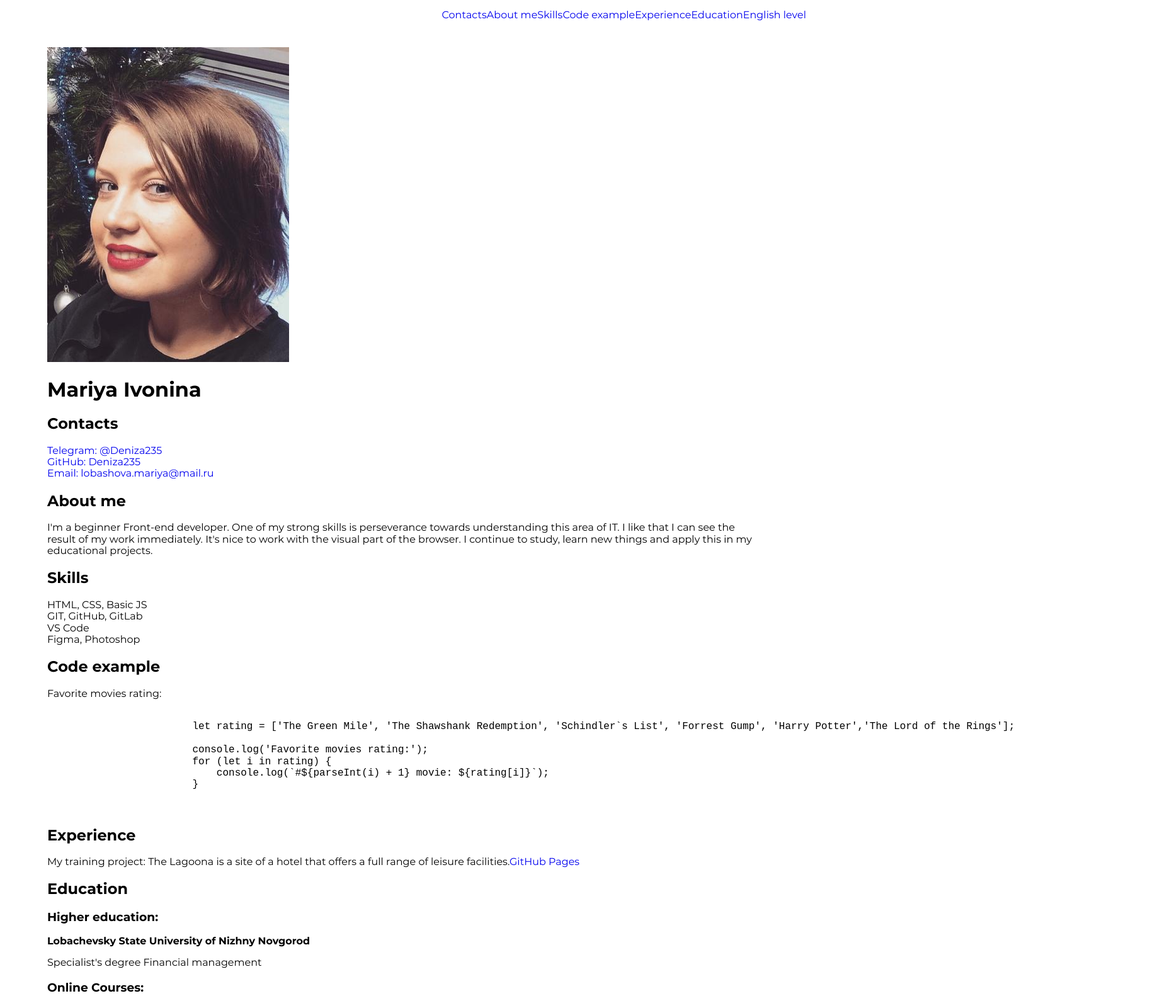
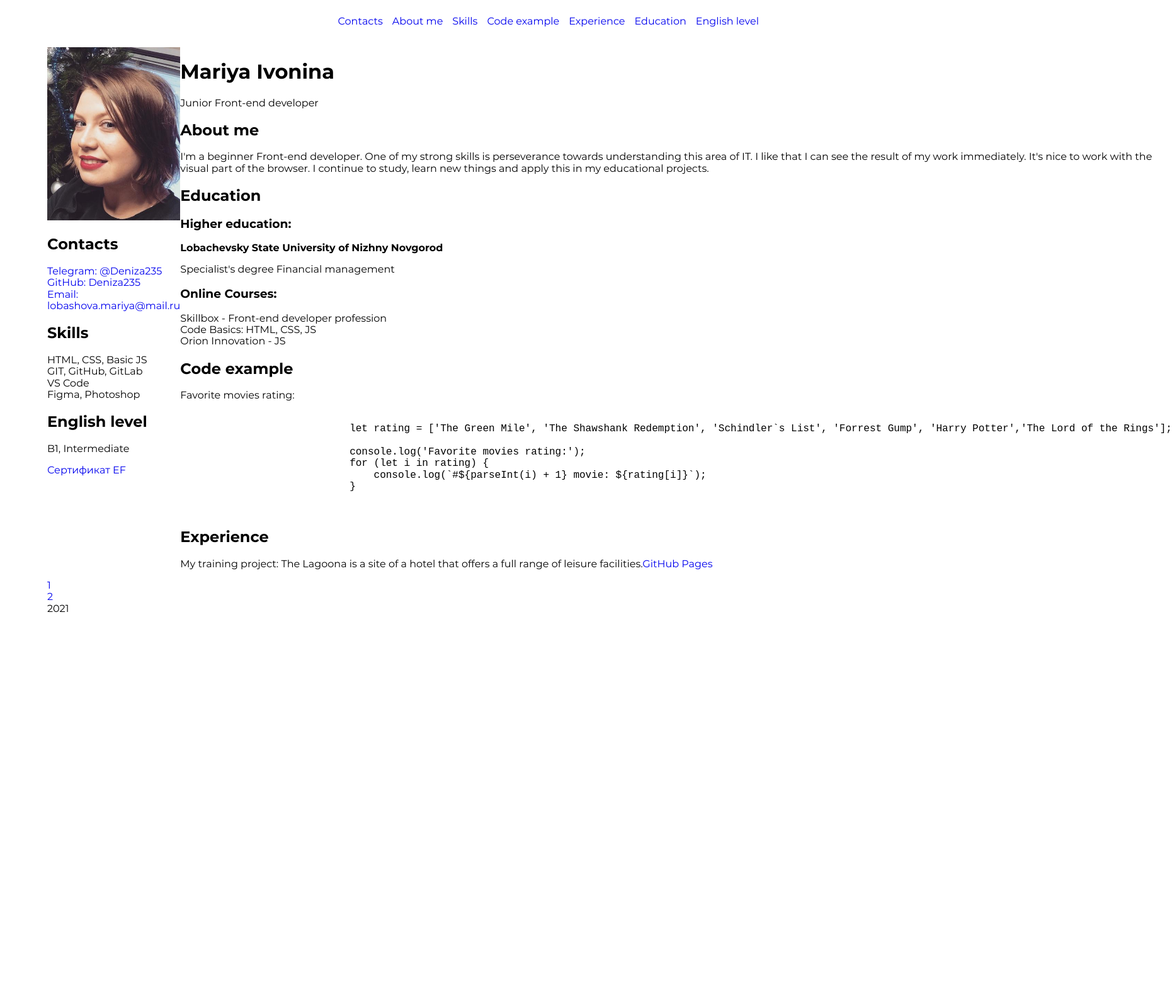
Before and after one commit to Deniza235/rsschool-cv-test, a plain HTML site: page index.html in a window 1280 px wide. Shown: the top 1582 px of the page at 63% size, 1861 px wide, since content can reach past the window. After the commit the page ends 976 px from the top, so only its background shows below. Drawn offline with Linux system fonts and the light colour scheme; files whose address does not match are found by name.

Commit message:
refactor: change structure of the project

```diff
--- a/css/style.css
+++ b/css/style.css
@@ -66,7 +66,7 @@ img {
 }
 
 .container {
-  max-width: 1780px;
+  max-width: 1680px;
   margin-left: auto;
   margin-right: auto;
   padding-left: 75px;
@@ -77,7 +77,8 @@ img {
 
 .header__container {
   height: 75px;
-  padding: 15px 0;
+  padding-top: 25px;
+  padding-bottom: 25px;
 }
 
 .header__nav {
@@ -88,3 +89,13 @@ img {
 .header__list {
   display: flex;
 }
+
+.header__item:not(:last-child) {
+  margin-right: 15px;
+}
+
+/* Main*/
+
+.main__container {
+  display: flex;
+}
--- a/index.html
+++ b/index.html
@@ -25,28 +25,20 @@
         </div>
     </header>
     <main class="main">
-        <section class="photo__container container">
-            <img src="./assets/img/my_foto.jpeg" alt="Photo" class="photo__image">
-            <h1 class="photo__heading">Mariya Ivonina</h1>
+        <div class="main__container container">
+            <article class="short__descr">
+                <section class="photo">
+                    <img src="./assets/img/my_foto.jpeg" alt="Photo" class="contacts__image">
                 </section>
-        <section class="contacts">
-            <div class="contacts__container container">
+                <section id="contacts" class="contacts">
                     <h2 class="contacts__heading">Contacts</h2>
                         <ul class="contacts__list">
                             <li class="contacts__item"><a href="https://t.me/Deniza235" target="_blank">Telegram: @Deniza235</a></li>
                             <li class="contacts__item"><a href="https://github.com/Deniza235" target="_blank">GitHub: Deniza235</a></li>
                             <li class="contacts__item"><a href="mailto:lobashova.mariya@mail.ru" target="_blank">Email: lobashova.mariya@mail.ru</a></li>
                         </ul>
-            </div>
                 </section>
-        <section class="about">
-            <div class="about__container container">
-                <h2 class="about__heading">About me</h2>
-                <p class="about__description">I'm a beginner Front-end developer. One of my strong skills is perseverance towards understanding this area of IT. I like that I can see the result of my work immediately. It's nice to work with the visual part of the browser. I continue to study, learn new things and apply this in my educational projects.</p>
-            </div>
-        </section>
-        <section class="skills">
-            <div class="skills__container container">
+                <section id="skills" class="skills">
                     <h2 class="skills__heading">Skills</h2>
                     <ul class="skills__list">
                         <li class="skills__item">HTML, CSS, Basic JS</li>
@@ -54,10 +46,34 @@
                         <li class="skills__item">VS Code</li>
                         <li class="skills__item">Figma, Photoshop</li>
                     </ul>
-            </div>
                 </section>
-        <section class="code">
-            <div class="code__container container">
+                <section id="english" class="english">
+                    <h2 class="english__heading">English level</h2>
+                    <p class="english__descr">B1, Intermediate</p>
+                    <span><a href="./assets/docs/EF SET Certificate.pdf" target="_blank">Сертификат EF</a></span>
+                </section>
+            </article>
+
+            <article class="more__descr">
+                <section id="about" class="about">
+                    <h1 class="about__title">Mariya Ivonina</h1>
+                    <p class="about__position">Junior Front-end developer</p>
+                    <h2 class="about__heading">About me</h2>
+                    <p class="about__description">I'm a beginner Front-end developer. One of my strong skills is perseverance towards understanding this area of IT. I like that I can see the result of my work immediately. It's nice to work with the visual part of the browser. I continue to study, learn new things and apply this in my educational projects.</p>
+                </section>
+                <section id="education" class="education">
+                    <h2 class="education__heading">Education</h2>
+                    <h3 class="education__subtitle">Higher education:</h3>
+                        <strong class="education__descr">Lobachevsky State University of Nizhny Novgorod</strong>
+                        <p class="education__text">Specialist's degree <span>Financial management</span></p>
+                    <h3 class="education__heading">Online Courses:</h3>
+                    <ul class="education__list">
+                        <li class="education__item">Skillbox - Front-end developer profession</li>
+                        <li class="education__item">Code Basics: HTML, CSS, JS</li>
+                        <li class="education__item">Orion Innovation - JS</li>
+                    </ul>
+                </section>
+                <section id="code" class="code">
                     <h2 class="code__heading">Code example</h2>
                     <p class="code__descr">Favorite movies rating:</p>
                     <pre class="code__text">
@@ -70,41 +86,23 @@
                             }
                         </code>
                     </pre>
-            </div>
                 </section>
-        <section class="experience">
-            <div class="exeperience__container container">
+                <section id="experience" class="experience">
                     <h2 class="experience__heading">Experience</h2>
                     <p class="experience__descr">My training project: <span class="experience__text">The Lagoona is a site of a hotel that offers a full range of leisure facilities.</span><a href="https://deniza235.github.io/Lagoona/" target="_blank">GitHub Pages</a></p>
+                </section>
+            </article>
         </div>
-        </section>
-        <section class="education">
-            <div class="education__container container">
-                <h2 class="education__heading">Education</h2>
-                <h3 class="education__subtitle">Higher education:</h3>
-                    <strong class="education__descr">Lobachevsky State University of Nizhny Novgorod</strong>
-                    <p class="education__text">Specialist's degree <span>Financial management</span></p>
-                <h3 class="education__heading">Online Courses:</h3>
-                <ul class="education__list">
-                    <li class="education__item">Skillbox - Front-end developer profession</li>
-                    <li class="education__item">Code Basics: HTML, CSS, JS</li>
-                    <li class="education__item">Orion Innovation - JS</li>
-                </ul>
-            </div>
-        </section>
-        <section class="english">
-            <div class="english__container container">
-                <h2 class="english__heading">English level</h2>
-                <p class="english__descr">B1, Intermediate</p>
-                <span><a href="./assets/docs/EF SET Certificate.pdf" target="_blank">Сертификат EF</a></span>
-            </div>
-        </section>
     </main>
     <footer class="footer">
         <div class="footer__container container">
-            <a href="https://rs.school/js/" class="footer__logo-link">1</a>
-            <a href="https://github.com/Deniza235" class="footer__github-link">2</a>
-            <span class="footer__year">2021</span>
+            <nav class="footer__nav">
+                <ul class="footer__list">
+                    <li class="footer__item"><a href="https://rs.school/js/" class="footer__logo-link">1</a></li>
+                    <li footer__item><a href="https://github.com/Deniza235" class="footer__github-link">2</a></li>
+                    <li class="footer__item">2021</li>
+                </ul>
+            </nav>
         </div>
     </footer>
 </body>
```
Lines whose indentation alone changed are shown as unchanged.
